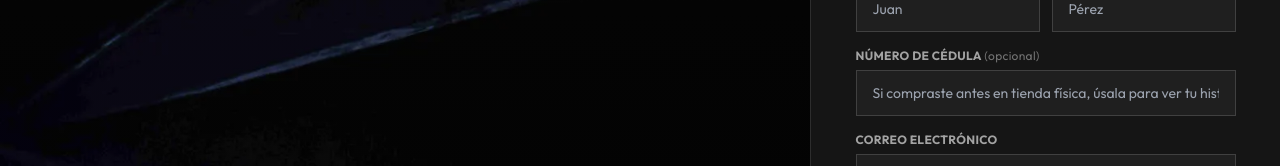
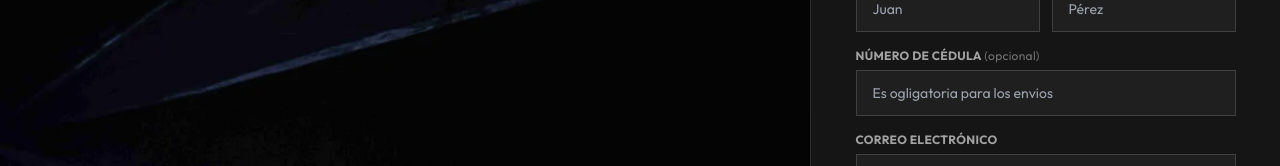
Before and after one commit to jaider-avila-ac/tienda-jeyavila, a React (Vite) app: page /registro in a window 1280 px wide. Shown: the part 152-318 px from the top of the page. Built offline with nearby package versions, Linux system fonts and the light colour scheme; no server answers; a web font is replaced by a local one.

Commit message:
corrijiedo placeholder

```diff
--- a/src/modules/auth/pages/RegisterPage.jsx
+++ b/src/modules/auth/pages/RegisterPage.jsx
@@ -248,7 +248,7 @@ export default function RegisterPage() {
               </label>
               <input
                 type="text" value={numeroDocumento} onChange={(e) => setNumeroDocumento(e.target.value)}
-                placeholder="Si compraste antes en tienda física, úsala para ver tu historial"
+                placeholder="Es ogligatoria para los envios"
                 className="w-full px-4 py-3 border border-white/15 text-sm focus:outline-none focus:border-accent transition-colors"
               />
             </div>
```
